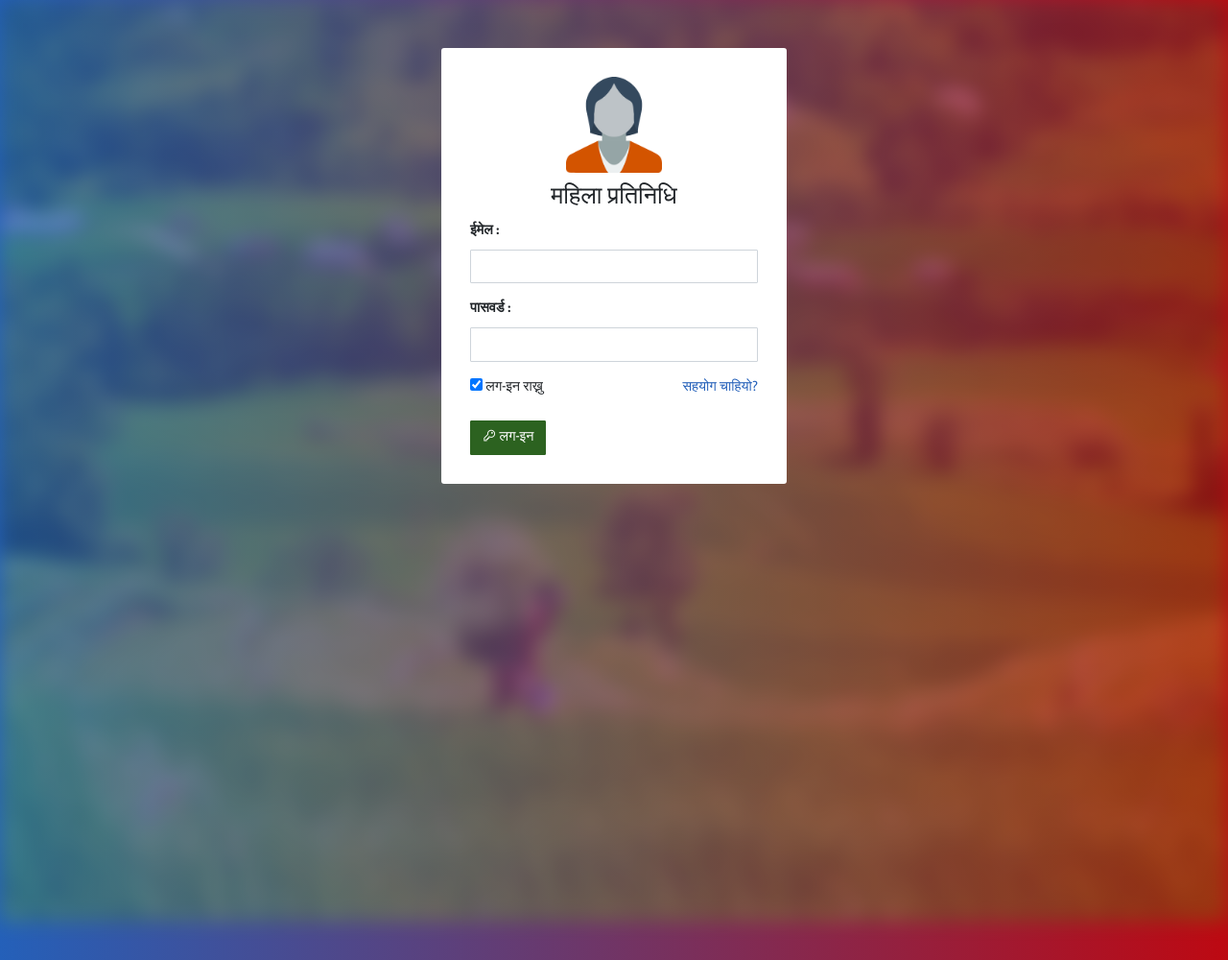
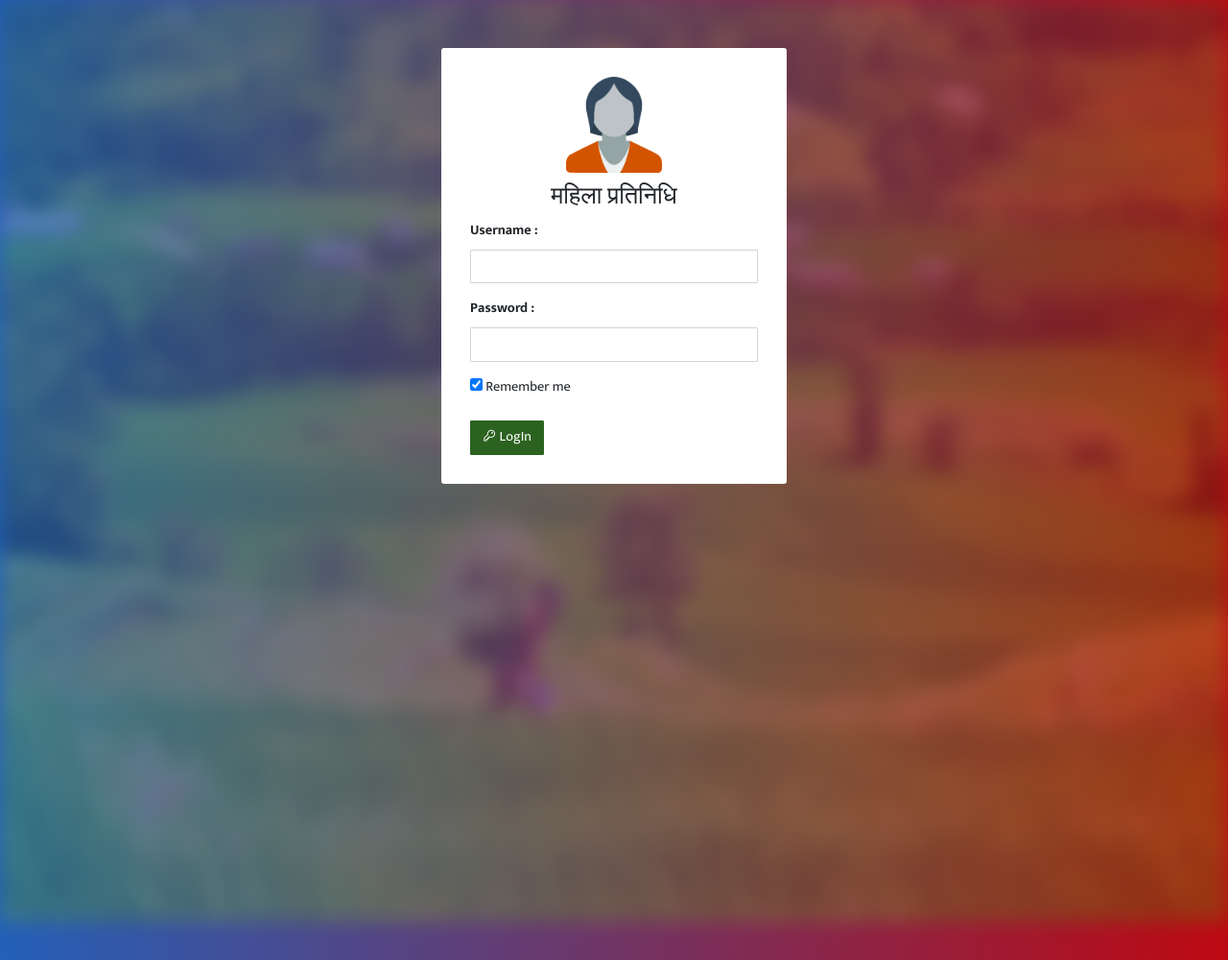
Before and after one commit to naxa-developers/MahilaPratinidhi, a Django app: page /accounts/login/ in a window 1280 px wide. Shown: the top 1000 px of the page at 96% size. Run offline with Django 3.2, Linux system fonts and the light colour scheme; some libraries are stand-ins or nearby versions.

Commit message:
login html update

```diff
--- a/mahila_pratinidhi/templates/registration/login.html
+++ b/mahila_pratinidhi/templates/registration/login.html
@@ -35,29 +35,23 @@
 
                     <form action="" method="post"> {% csrf_token %}
                         <div class="form-group">
-                        <label for="id_username"> <strong>ईमेल :</strong></label>
+                        <label for="id_username"> <strong>Username :</strong></label>
                             <input id="id_username" maxlength="254" name="username" type="text" class="form-control">                        </div>
                         <div class="form-group">
-                          <label for="id_password"><strong>पासवर्ड :</strong></label> <input id="id_password" name="password" type="password" class="form-control">
+                          <label for="id_password"><strong>Password :</strong></label> <input id="id_password" name="password" type="password" class="form-control">
                         </div>
                         <div class="row">
                             <div class="col-sm-6">
                                 <div class="form-group">
                                     <div class="radio">
                                         <input class="checkbox-control" id="inputRemember" type="checkbox" value="" checked="checked">
-                                        <label for="inputRemember">लग-इन राख्नु</label>
+                                        <label for="inputRemember">Remember me</label>
                                     </div>
                                 </div>
                             </div>
-                            <div class="col-sm-6">
-                                <div class="form-group">
-                                    <p class="help text-right">
-                                        <a href="#" title="" id="help-me">सहयोग चाहियो?</a>
-                                    </p>
-                                </div>
-                            </div>
+
                         </div>
-                        <button type="submit" class="btn btn-secondary"><i class="la la-key"></i> लग-इन</button>
+                        <button type="submit" class="btn btn-secondary"><i class="la la-key"></i> LogIn</button>
                     </form>
                 </div>
             </div>
```
